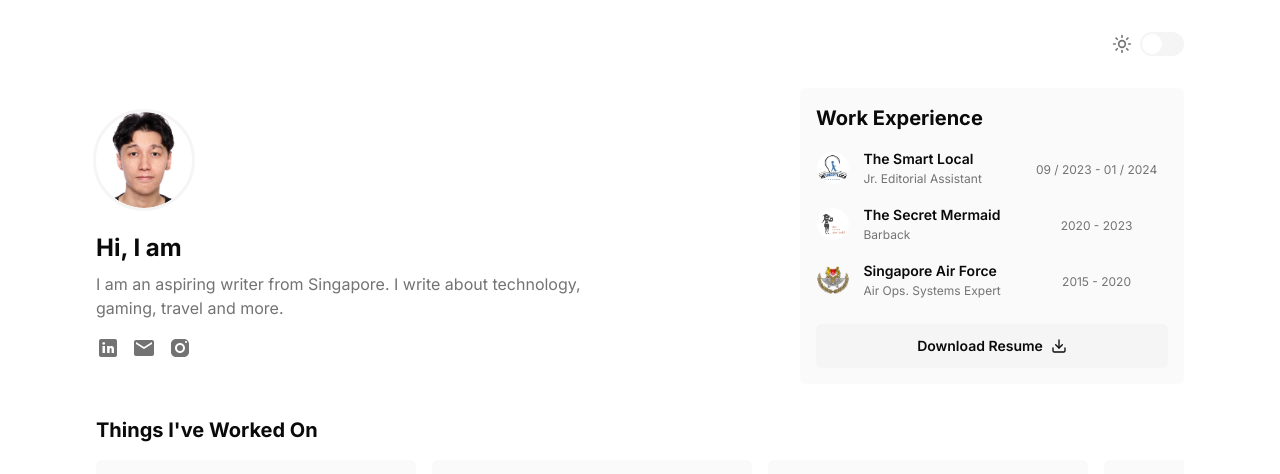
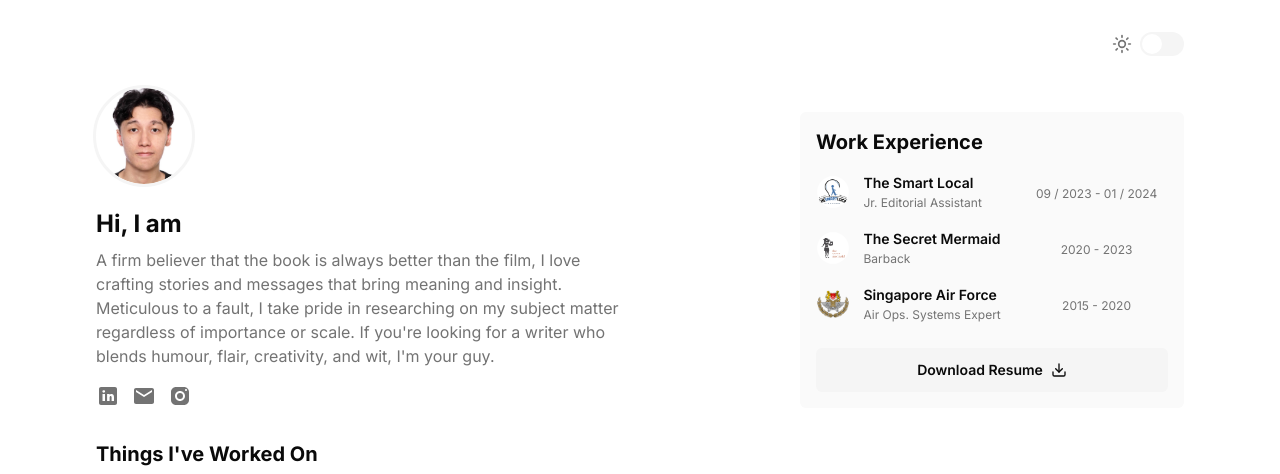
Before and after one commit to jarrenleo/nick_portfolio, a Next.js app: page / in a window 1280 px wide. Shown: the top 474 px of the page. Built offline with nearby package versions, Linux system fonts and the light colour scheme.

Commit message:
text and layout changes

```diff
--- a/app/_components/Intro.js
+++ b/app/_components/Intro.js
@@ -22,9 +22,12 @@ export default function Intro() {
         repeat={Infinity}
         className="mb-4 h-6 text-2xl font-bold"
       />
-      <p className="mb-4 text-muted-foreground">
-        I am an aspiring writer from Singapore. I write about technology,
-        gaming, travel and more.
+      <p className="mb-4 text-sm text-muted-foreground sm:text-base">
+        A firm believer that the book is always better than the film, I love
+        crafting stories and messages that bring meaning and insight. Meticulous
+        to a fault, I take pride in researching on my subject matter regardless
+        of importance or scale. If you&apos;re looking for a writer who blends
+        humour, flair, creativity, and wit, I&apos;m your guy.
       </p>
       <Socials />
     </div>
--- a/app/page.js
+++ b/app/page.js
@@ -12,7 +12,7 @@ export default function Home() {
         <div className="order-1 sm:flex sm:w-1/2 sm:items-center sm:pr-4">
           <Intro />
         </div>
-        <div className="order-3 sm:order-2 sm:flex sm:w-1/2 sm:items-center sm:justify-end">
+        <div className="order-3 sm:order-2 sm:flex sm:w-1/2 sm:items-end sm:justify-end">
           <WorkExperience />
         </div>
         <div className="order-2 w-full sm:order-3">
--- a/package.json
+++ b/package.json
@@ -1,6 +1,6 @@
 {
   "name": "nick-portfolio",
-  "version": "0.1.8",
+  "version": "0.1.9",
   "private": true,
   "scripts": {
     "dev": "next dev",
@@ -10,7 +10,7 @@
   },
   "dependencies": {
     "lucide-react": "^0.438.0",
-    "next": "14.2.7",
+    "next": "14.2.8",
     "next-themes": "^0.3.0",
     "react": "^18",
     "react-dom": "^18",
@@ -18,7 +18,7 @@
   },
   "devDependencies": {
     "eslint": "^8",
-    "eslint-config-next": "14.2.7",
+    "eslint-config-next": "14.2.8",
     "postcss": "^8",
     "prettier": "^3.3.3",
     "prettier-plugin-tailwindcss": "^0.6.6",
```
Also changed, not shown: 1 other file (tests, documents, lock files or other folders).
